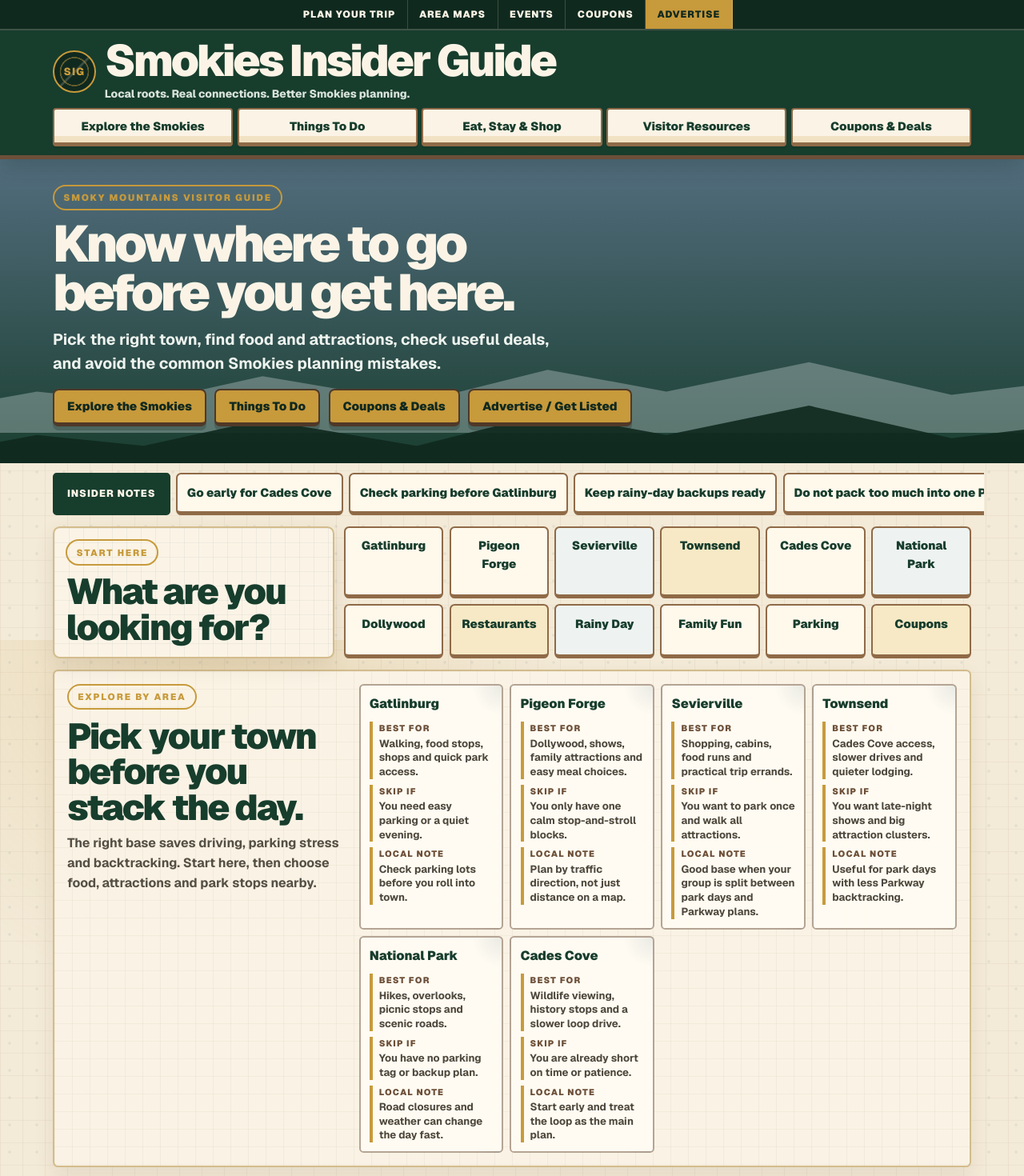
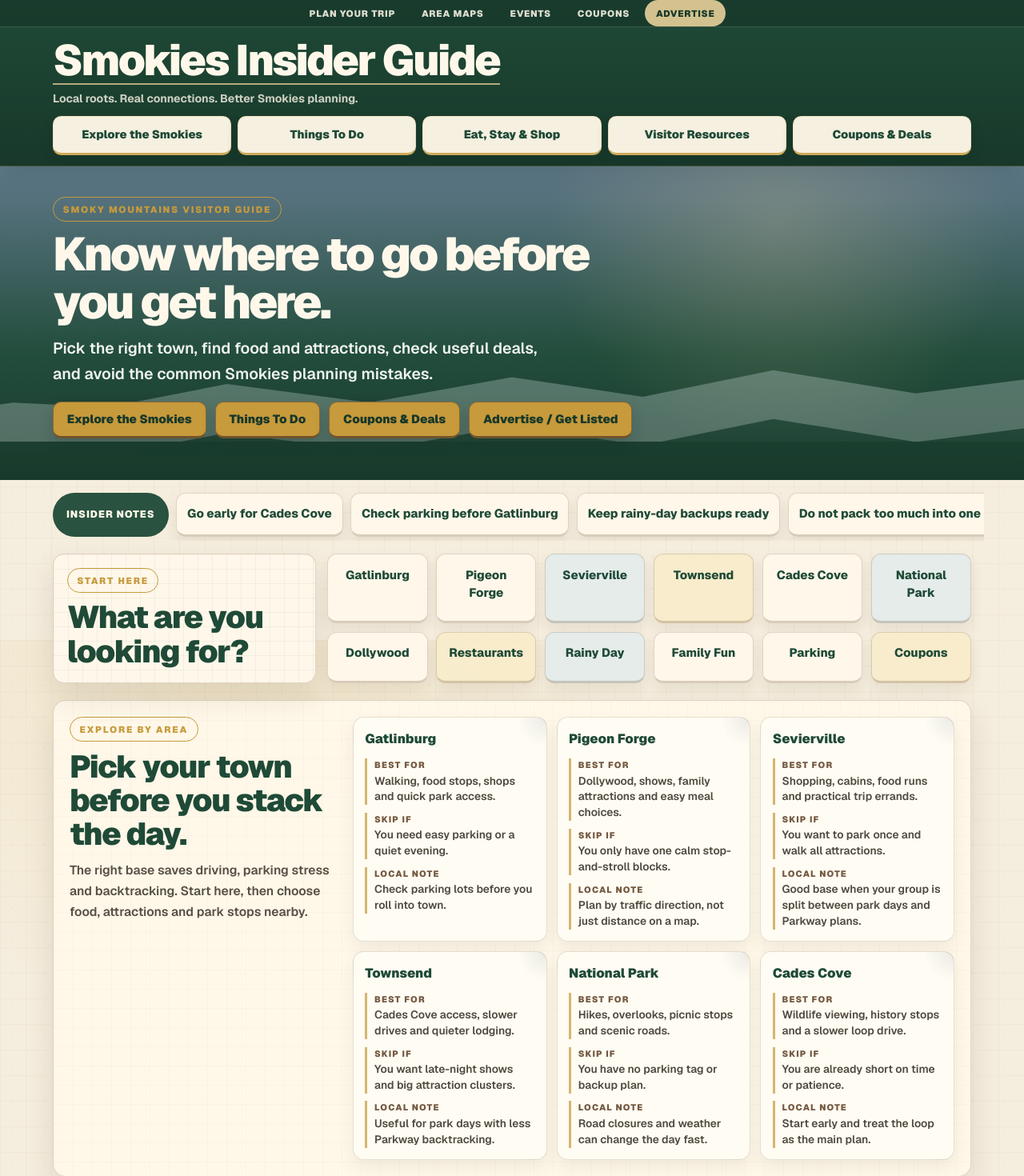
Before and after one commit to masondtorres/smokies-insider-guide, a Next.js app: page / in a window 1280 px wide. Shown: the top 1470 px of the page at 80% size. Built offline with nearby package versions, Linux system fonts and the light colour scheme.

Commit message:
Polish homepage guide styling

```diff
--- a/src/app/globals.css
+++ b/src/app/globals.css
@@ -1,16 +1,19 @@
 @import "tailwindcss";
 
 :root {
-  --cream: #f3ead7;
-  --paper: #fbf4e6;
-  --forest: #173d2d;
-  --forest-dark: #10291f;
-  --smoke: #536d7e;
-  --smoke-light: #dbe4e5;
-  --brown: #6d4f38;
-  --stone: #827d70;
+  --cream: #f5eddd;
+  --paper: #fff8ea;
+  --forest: #1f4a37;
+  --forest-dark: #17382a;
+  --smoke: #60798a;
+  --smoke-light: #e3eceb;
+  --brown: #755941;
+  --stone: #746f63;
   --gold: #c79a3b;
-  --ink: #17251d;
+  --gold-soft: #e8d19b;
+  --ink: #203128;
+  --line: rgba(117, 89, 65, 0.22);
+  --shadow: 0 16px 38px rgba(58, 45, 31, 0.11);
 }
 
 * {
@@ -24,12 +27,12 @@ html {
 body {
   margin: 0;
   background:
-    radial-gradient(circle at 12px 12px, rgba(83, 109, 126, 0.09) 1.5px, transparent 2px),
-    linear-gradient(90deg, rgba(109, 79, 56, 0.06) 1px, transparent 1px),
-    linear-gradient(rgba(109, 79, 56, 0.05) 1px, transparent 1px),
-    radial-gradient(circle at 20% 0%, rgba(199, 154, 59, 0.2), transparent 28rem),
+    radial-gradient(circle at 16px 16px, rgba(96, 121, 138, 0.055) 1px, transparent 1.7px),
+    linear-gradient(90deg, rgba(117, 89, 65, 0.04) 1px, transparent 1px),
+    linear-gradient(rgba(117, 89, 65, 0.035) 1px, transparent 1px),
+    radial-gradient(circle at 22% 0%, rgba(232, 209, 155, 0.32), transparent 30rem),
     var(--cream);
-  background-size: 34px 34px, 28px 28px, 28px 28px, auto;
+  background-size: 40px 40px, 32px 32px, 32px 32px, auto;
   color: var(--ink);
   font-family: var(--font-geist-sans), Arial, Helvetica, sans-serif;
 }
@@ -47,114 +50,101 @@ a {
   position: sticky;
   top: 0;
   z-index: 20;
-  border-bottom: 5px solid var(--brown);
-  background: var(--forest);
+  border-bottom: 1px solid rgba(117, 89, 65, 0.45);
+  background:
+    linear-gradient(180deg, rgba(31, 74, 55, 0.98), rgba(23, 56, 42, 0.98)),
+    var(--forest);
   color: var(--paper);
-  box-shadow: 0 8px 24px rgba(16, 41, 31, 0.24);
+  box-shadow: 0 10px 28px rgba(23, 56, 42, 0.18);
 }
 
 .utility-strip {
   display: flex;
   justify-content: center;
-  gap: 0;
+  gap: 0.35rem;
   overflow-x: auto;
-  border-bottom: 2px solid rgba(251, 244, 230, 0.2);
-  background: var(--forest-dark);
-  font-size: 0.76rem;
-  font-weight: 1000;
-  letter-spacing: 0.08em;
+  border-bottom: 1px solid rgba(251, 244, 230, 0.16);
+  background: rgba(16, 41, 31, 0.42);
+  font-size: 0.72rem;
+  font-weight: 850;
+  letter-spacing: 0.07em;
   text-transform: uppercase;
 }
 
 .utility-strip a {
   flex: 0 0 auto;
-  border-right: 1px solid rgba(251, 244, 230, 0.18);
-  padding: 0.55rem 0.9rem;
-  color: var(--paper);
+  border-radius: 999px;
+  padding: 0.5rem 0.85rem;
+  color: rgba(255, 248, 234, 0.86);
 }
 
 .utility-strip a:last-child {
-  background: var(--gold);
+  background: rgba(232, 209, 155, 0.9);
   color: var(--forest-dark);
 }
 
 .brand-row {
   margin: 0 auto;
   max-width: 1180px;
-  padding: 0.7rem 1rem 0.5rem;
+  padding: 0.9rem 1rem 0.7rem;
 }
 
 .brand-mark {
   display: inline-flex;
   align-items: center;
-  gap: 0.7rem;
-}
-
-.brand-icon {
-  display: grid;
-  width: 3.35rem;
-  height: 3.35rem;
-  place-items: center;
-  border: 2px solid var(--gold);
-  border-radius: 50%;
-  background:
-    radial-gradient(circle at center, transparent 47%, rgba(199, 154, 59, 0.45) 48% 52%, transparent 53%),
-    linear-gradient(135deg, transparent 48%, rgba(251, 244, 230, 0.18) 49% 52%, transparent 53%),
-    var(--forest-dark);
-  color: var(--gold);
-  font-size: 0.82rem;
-  font-weight: 1000;
-  letter-spacing: 0.08em;
 }
 
 .brand-mark strong {
   display: block;
-  font-size: clamp(1.85rem, 5.6vw, 3.45rem);
-  font-weight: 1000;
-  letter-spacing: -0.055em;
-  line-height: 0.9;
+  border-bottom: 2px solid rgba(232, 209, 155, 0.75);
+  padding-bottom: 0.18rem;
+  font-size: clamp(1.9rem, 5vw, 3.35rem);
+  font-weight: 900;
+  letter-spacing: -0.045em;
+  line-height: 0.95;
 }
 
 .brand-mark small {
   display: block;
-  margin-top: 0.35rem;
-  color: #d9e3dc;
-  font-size: clamp(0.7rem, 2.2vw, 0.86rem);
-  font-weight: 750;
+  margin-top: 0.42rem;
+  color: rgba(255, 248, 234, 0.78);
+  font-size: clamp(0.72rem, 2.2vw, 0.88rem);
+  font-weight: 650;
 }
 
 .tab-nav {
   display: grid;
   grid-template-columns: repeat(5, minmax(10rem, 1fr));
-  gap: 0.35rem;
+  gap: 0.5rem;
   margin: 0 auto;
   max-width: 1180px;
   overflow-x: auto;
-  padding: 0 1rem 0.65rem;
+  padding: 0 1rem 0.85rem;
 }
 
 .tab-nav a {
   display: flex;
-  min-height: 3rem;
+  min-height: 3.05rem;
   align-items: center;
   justify-content: center;
-  border: 2px solid #8f6a47;
-  border-bottom-width: 5px;
-  border-radius: 0.25rem;
-  background: var(--paper);
+  border: 1px solid rgba(232, 209, 155, 0.48);
+  border-bottom: 3px solid rgba(199, 154, 59, 0.82);
+  border-radius: 0.65rem;
+  background: rgba(255, 248, 234, 0.96);
   color: var(--forest);
-  font-size: 0.92rem;
-  font-weight: 1000;
+  font-size: 0.9rem;
+  font-weight: 850;
   text-align: center;
-  box-shadow: inset 0 -8px 0 rgba(199, 154, 59, 0.2), 0 3px 0 rgba(16, 41, 31, 0.22);
+  box-shadow: 0 7px 16px rgba(16, 41, 31, 0.16);
 }
 
 .hero {
   position: relative;
-  min-height: 18.5rem;
+  min-height: 19.5rem;
   overflow: hidden;
   background:
-    linear-gradient(180deg, rgba(83, 109, 126, 0.9), rgba(23, 61, 45, 0.96)),
+    radial-gradient(circle at 76% 18%, rgba(232, 209, 155, 0.22), transparent 18rem),
+    linear-gradient(180deg, rgba(96, 121, 138, 0.92), rgba(31, 74, 55, 0.95) 60%, rgba(23, 56, 42, 0.98)),
     var(--smoke);
   color: var(--paper);
 }
@@ -163,18 +153,18 @@ a {
   position: absolute;
   right: -8%;
   left: -8%;
-  height: 8.5rem;
-  clip-path: polygon(0 82%, 10% 62%, 19% 72%, 29% 48%, 42% 72%, 53% 42%, 63% 62%, 75% 35%, 87% 65%, 100% 48%, 100% 100%, 0 100%);
+  height: 9rem;
+  clip-path: polygon(0 78%, 8% 66%, 16% 70%, 26% 50%, 38% 66%, 50% 44%, 61% 61%, 72% 38%, 84% 58%, 94% 45%, 100% 52%, 100% 100%, 0 100%);
 }
 
 .ridge-back {
-  bottom: 2.4rem;
-  background: rgba(219, 228, 229, 0.32);
+  bottom: 3rem;
+  background: rgba(227, 236, 235, 0.28);
 }
 
 .ridge-front {
-  bottom: -1rem;
-  background: rgba(16, 41, 31, 0.9);
+  bottom: -0.8rem;
+  background: linear-gradient(180deg, rgba(31, 74, 55, 0.76), rgba(23, 56, 42, 0.96));
 }
 
 .hero-copy {
@@ -182,30 +172,30 @@ a {
   z-index: 1;
   margin: 0 auto;
   max-width: 1180px;
-  padding: 1.55rem 1rem 2.35rem;
+  padding: 2rem 1rem 2.9rem;
 }
 
 .trail-label {
   display: inline-flex;
   align-items: center;
   width: fit-content;
-  border: 2px solid currentColor;
+  border: 1px solid currentColor;
   border-radius: 999px;
-  padding: 0.35rem 0.7rem;
+  padding: 0.36rem 0.72rem;
   color: var(--gold);
   font-size: 0.72rem;
-  font-weight: 1000;
+  font-weight: 850;
   letter-spacing: 0.16em;
   text-transform: uppercase;
 }
 
 .hero h1 {
   max-width: 42rem;
-  margin: 0.65rem 0 0;
-  font-size: clamp(2.05rem, 6vw, 4rem);
-  font-weight: 1000;
-  letter-spacing: -0.06em;
-  line-height: 0.96;
+  margin: 0.7rem 0 0;
+  font-size: clamp(2rem, 5.4vw, 3.65rem);
+  font-weight: 900;
+  letter-spacing: -0.05em;
+  line-height: 1.02;
 }
 
 .hero p:not(.trail-label) {
@@ -213,33 +203,34 @@ a {
   margin: 0.8rem 0 0;
   color: #eef3ee;
   font-size: clamp(1rem, 2.6vw, 1.22rem);
-  font-weight: 650;
-  line-height: 1.55;
+  font-weight: 560;
+  line-height: 1.62;
 }
 
 .hero-actions,
 .business-actions {
   display: flex;
   flex-wrap: wrap;
-  gap: 0.65rem;
-  margin-top: 1rem;
+  gap: 0.7rem;
+  margin-top: 1.15rem;
 }
 
 .road-button {
   display: inline-flex;
   align-items: center;
   justify-content: center;
-  border: 2px solid #4f3828;
-  border-bottom-width: 5px;
-  border-radius: 0.45rem;
+  border: 1px solid rgba(79, 56, 40, 0.5);
+  border-bottom: 3px solid rgba(79, 56, 40, 0.72);
+  border-radius: 0.65rem;
   background: var(--gold);
   color: var(--forest-dark);
-  padding: 0.75rem 1rem;
+  padding: 0.82rem 1.05rem;
   font-size: 0.93rem;
-  font-weight: 1000;
+  font-weight: 850;
   line-height: 1.1;
   text-align: center;
-  box-shadow: 0 5px 0 rgba(16, 41, 31, 0.24);
+  box-shadow: 0 8px 18px rgba(16, 41, 31, 0.18);
+  transition: transform 160ms ease, box-shadow 160ms ease, background 160ms ease;
 }
 
 .road-button:hover,
@@ -247,6 +238,7 @@ a {
 .insider-notes a:hover,
 .guide-card:hover {
   transform: translateY(-2px);
+  box-shadow: 0 12px 22px rgba(16, 41, 31, 0.2);
 }
 
 .front-door,
@@ -260,23 +252,23 @@ a {
 
 .front-door {
   display: grid;
-  gap: 0.7rem;
-  margin-top: 0.35rem;
+  gap: 0.9rem;
+  margin-top: 1rem;
   padding: 0 1rem;
   position: relative;
   z-index: 2;
 }
 
 .front-door-heading {
-  border: 2px solid #d3bc8c;
-  border-radius: 0.55rem;
+  border: 1px solid var(--line);
+  border-radius: 0.9rem;
   background:
     linear-gradient(90deg, rgba(83, 109, 126, 0.08) 1px, transparent 1px),
     linear-gradient(rgba(83, 109, 126, 0.07) 1px, transparent 1px),
     var(--paper);
   background-size: 18px 18px;
-  padding: 0.9rem;
-  box-shadow: 0 10px 24px rgba(109, 79, 56, 0.12);
+  padding: 1.05rem;
+  box-shadow: var(--shadow);
 }
 
 .front-door h2,
@@ -284,45 +276,46 @@ a {
 .business-panel h2 {
   margin: 0.65rem 0 0;
   color: var(--forest);
-  font-size: clamp(1.55rem, 4.5vw, 2.8rem);
-  font-weight: 1000;
-  letter-spacing: -0.045em;
-  line-height: 1;
+  font-size: clamp(1.55rem, 4vw, 2.45rem);
+  font-weight: 850;
+  letter-spacing: -0.035em;
+  line-height: 1.08;
 }
 
 .button-grid {
   display: grid;
   grid-template-columns: repeat(2, minmax(0, 1fr));
-  gap: 0.45rem;
+  gap: 0.65rem;
 }
 
 .button-grid a,
 .insider-notes a {
-  border: 2px solid #8f6a47;
-  border-bottom-width: 5px;
-  border-radius: 0.4rem;
-  background: #fff9ec;
+  border: 1px solid var(--line);
+  border-bottom: 3px solid rgba(117, 89, 65, 0.28);
+  border-radius: 0.75rem;
+  background: rgba(255, 248, 234, 0.95);
   color: var(--forest);
-  padding: 0.72rem 0.75rem;
-  font-size: 0.92rem;
-  font-weight: 1000;
+  padding: 0.88rem 0.8rem;
+  font-size: 0.94rem;
+  font-weight: 780;
   text-align: center;
-  transition: transform 160ms ease, background 160ms ease;
+  box-shadow: 0 8px 18px rgba(58, 45, 31, 0.08);
+  transition: transform 160ms ease, background 160ms ease, box-shadow 160ms ease;
 }
 
 .button-grid a:nth-child(3n) {
-  background: #eef3f1;
+  background: rgba(227, 236, 235, 0.92);
 }
 
 .button-grid a:nth-child(4n) {
-  background: #f7e9c5;
+  background: rgba(248, 236, 202, 0.92);
 }
 
 .insider-notes {
   display: flex;
-  gap: 0.45rem;
+  gap: 0.6rem;
   overflow-x: auto;
-  padding: 0.75rem 1rem 0.55rem;
+  padding: 1rem 1rem 0.35rem;
 }
 
 .insider-notes span,
@@ -333,60 +326,60 @@ a {
 .insider-notes span {
   display: inline-flex;
   align-items: center;
-  border: 2px solid var(--forest);
-  border-radius: 0.3rem;
-  background: var(--forest);
+  border: 1px solid rgba(31, 74, 55, 0.18);
+  border-radius: 999px;
+  background: rgba(31, 74, 55, 0.95);
   color: var(--paper);
-  padding: 0.72rem 1rem;
+  padding: 0.77rem 1rem;
   font-size: 0.78rem;
-  font-weight: 1000;
+  font-weight: 850;
   letter-spacing: 0.08em;
   text-transform: uppercase;
 }
 
 .sections-wrap {
   display: grid;
-  gap: 0.8rem;
-  padding: 0.85rem 1rem 1rem;
+  gap: 1.25rem;
+  padding: 1.35rem 1rem 1.2rem;
 }
 
 .guide-section {
   display: grid;
-  gap: 0.8rem;
-  border: 2px solid #d3bc8c;
-  border-radius: 0.4rem;
-  padding: 0.9rem;
-  box-shadow: 0 10px 24px rgba(109, 79, 56, 0.1);
+  gap: 1rem;
+  border: 1px solid var(--line);
+  border-radius: 1rem;
+  padding: 1rem;
+  box-shadow: var(--shadow);
 }
 
 .guide-section.cream {
   background:
-    linear-gradient(90deg, rgba(109, 79, 56, 0.06) 1px, transparent 1px),
-    linear-gradient(rgba(109, 79, 56, 0.05) 1px, transparent 1px),
-    rgba(251, 244, 230, 0.96);
-  background-size: 22px 22px;
+    linear-gradient(90deg, rgba(117, 89, 65, 0.035) 1px, transparent 1px),
+    linear-gradient(rgba(117, 89, 65, 0.03) 1px, transparent 1px),
+    rgba(255, 248, 234, 0.96);
+  background-size: 24px 24px;
 }
 
 .guide-section.blue {
-  background: linear-gradient(135deg, #eef3f1, #d9e5e8);
+  background: linear-gradient(135deg, rgba(244, 248, 246, 0.96), rgba(221, 233, 235, 0.94));
 }
 
 .guide-section.green {
-  border-color: rgba(251, 244, 230, 0.22);
-  background: var(--forest);
+  border-color: rgba(31, 74, 55, 0.22);
+  background: linear-gradient(135deg, #255540, #1f4a37);
   color: var(--paper);
 }
 
 .guide-section.coupon {
   background:
-    radial-gradient(circle at 0 50%, var(--cream) 0 0.55rem, transparent 0.6rem),
-    radial-gradient(circle at 100% 50%, var(--cream) 0 0.55rem, transparent 0.6rem),
+    radial-gradient(circle at 0 50%, var(--cream) 0 0.45rem, transparent 0.5rem),
+    radial-gradient(circle at 100% 50%, var(--cream) 0 0.45rem, transparent 0.5rem),
     #fff8e8;
   background-repeat: repeat-y;
   background-position: left center, right center;
   background-size: 1.1rem 2rem;
-  border-style: dashed;
-  box-shadow: 0 10px 24px rgba(109, 79, 56, 0.12), inset 0 0 0 5px rgba(199, 154, 59, 0.12);
+  border-style: solid;
+  box-shadow: var(--shadow), inset 0 0 0 4px rgba(232, 209, 155, 0.22);
 }
 
 .guide-section.green h2,
@@ -398,31 +391,33 @@ a {
   max-width: 42rem;
   margin: 0.65rem 0 0;
   color: #554f44;
-  font-weight: 650;
-  line-height: 1.55;
+  font-size: 0.98rem;
+  font-weight: 520;
+  line-height: 1.65;
 }
 
 .guide-card-grid {
   display: grid;
   grid-template-columns: repeat(2, minmax(0, 1fr));
-  gap: 0.5rem;
+  gap: 0.75rem;
 }
 
 .guide-card {
   min-height: 4.9rem;
-  border: 2px solid rgba(109, 79, 56, 0.5);
-  border-radius: 0.35rem;
+  border: 1px solid rgba(117, 89, 65, 0.18);
+  border-radius: 0.85rem;
   background:
     radial-gradient(circle at top right, rgba(83, 109, 126, 0.12), transparent 2.3rem),
-    rgba(255, 252, 244, 0.92);
-  padding: 0.7rem;
+    rgba(255, 252, 244, 0.95);
+  padding: 0.9rem;
   color: var(--forest);
-  transition: transform 160ms ease, background 160ms ease;
+  box-shadow: 0 10px 20px rgba(58, 45, 31, 0.07);
+  transition: transform 160ms ease, background 160ms ease, box-shadow 160ms ease;
 }
 
 .guide-section.green .guide-card {
-  border-color: rgba(251, 244, 230, 0.22);
-  background: rgba(251, 244, 230, 0.1);
+  border-color: rgba(251, 244, 230, 0.18);
+  background: rgba(251, 244, 230, 0.12);
   color: var(--paper);
 }
 
@@ -432,46 +427,46 @@ a {
 }
 
 .guide-card span {
-  font-size: 1rem;
-  font-weight: 1000;
+  font-size: 1.02rem;
+  font-weight: 850;
 }
 
 .area-card {
-  min-height: 12rem;
+  min-height: 13rem;
 }
 
 .area-card dl {
   display: grid;
-  gap: 0.45rem;
-  margin: 0.65rem 0 0;
+  gap: 0.6rem;
+  margin: 0.75rem 0 0;
 }
 
 .area-card div {
-  border-left: 4px solid var(--gold);
-  padding-left: 0.5rem;
+  border-left: 3px solid rgba(199, 154, 59, 0.72);
+  padding-left: 0.55rem;
 }
 
 .area-card dt {
-  color: var(--brown);
+  color: #755941;
   font-size: 0.68rem;
-  font-weight: 1000;
+  font-weight: 850;
   letter-spacing: 0.11em;
   text-transform: uppercase;
 }
 
 .area-card dd {
   margin: 0.12rem 0 0;
-  color: #4d473c;
-  font-size: 0.82rem;
-  font-weight: 700;
-  line-height: 1.35;
+  color: #4f493f;
+  font-size: 0.86rem;
+  font-weight: 520;
+  line-height: 1.45;
 }
 
 .guide-card small {
   margin-top: 0.4rem;
   color: var(--stone);
-  font-size: 0.8rem;
-  font-weight: 750;
+  font-size: 0.84rem;
+  font-weight: 520;
   letter-spacing: 0;
   line-height: 1.35;
   text-transform: none;
@@ -484,14 +479,14 @@ a {
 .business-panel {
   display: grid;
   gap: 1rem;
-  margin-top: 0.5rem;
-  margin-bottom: 1.25rem;
-  border: 2px solid #4f3828;
-  border-radius: 0.4rem;
+  margin-top: 0.8rem;
+  margin-bottom: 1.75rem;
+  border: 1px solid rgba(79, 56, 40, 0.32);
+  border-radius: 1rem;
   background:
     linear-gradient(135deg, rgba(199, 154, 59, 0.16), transparent 45%),
     var(--brown);
-  padding: 0.9rem;
+  padding: 1.1rem;
   color: var(--paper);
 }
 
@@ -503,16 +498,16 @@ a {
   max-width: 47rem;
   margin: 0.8rem 0 0;
   color: #f5ead3;
-  font-weight: 650;
-  line-height: 1.6;
+  font-weight: 520;
+  line-height: 1.65;
 }
 
 .site-footer {
   display: flex;
   flex-direction: column;
   gap: 0.3rem;
-  border-top: 3px solid var(--brown);
-  padding: 1.2rem 1rem 2rem;
+  border-top: 1px solid var(--line);
+  padding: 1.35rem 1rem 2rem;
   color: #524c41;
 }
 
@@ -526,16 +521,16 @@ a {
   }
 
   .brand-row {
-    padding-top: 0.85rem;
+    padding-top: 1rem;
   }
 
   .hero-copy {
-    padding-top: 2rem;
-    padding-bottom: 2.9rem;
+    padding-top: 2.35rem;
+    padding-bottom: 3.25rem;
   }
 
   .front-door {
-    grid-template-columns: 0.62fr 1.38fr;
+    grid-template-columns: 0.58fr 1.42fr;
     align-items: stretch;
   }
 
@@ -545,14 +540,14 @@ a {
   }
 
   .guide-section {
-    grid-template-columns: 0.64fr 1.36fr;
-    padding: 1rem;
+    grid-template-columns: 0.62fr 1.38fr;
+    padding: 1.25rem;
   }
 
   .business-panel {
     grid-template-columns: 1fr auto;
     align-items: end;
-    padding: 1.15rem;
+    padding: 1.35rem;
   }
 
   .business-actions {
@@ -574,4 +569,8 @@ a {
   .guide-card-grid {
     grid-template-columns: repeat(4, minmax(0, 1fr));
   }
+
+  .guide-section:first-child .guide-card-grid {
+    grid-template-columns: repeat(3, minmax(0, 1fr));
+  }
 }
--- a/src/app/page.tsx
+++ b/src/app/page.tsx
@@ -240,7 +240,6 @@ export default function Home() {
 
         <div className="brand-row">
           <a className="brand-mark" href="#hero" aria-label="Smokies Insider Guide home">
-            <span className="brand-icon">SIG</span>
             <span>
               <strong>Smokies Insider Guide</strong>
               <small>Local roots. Real connections. Better Smokies planning.</small>
```
